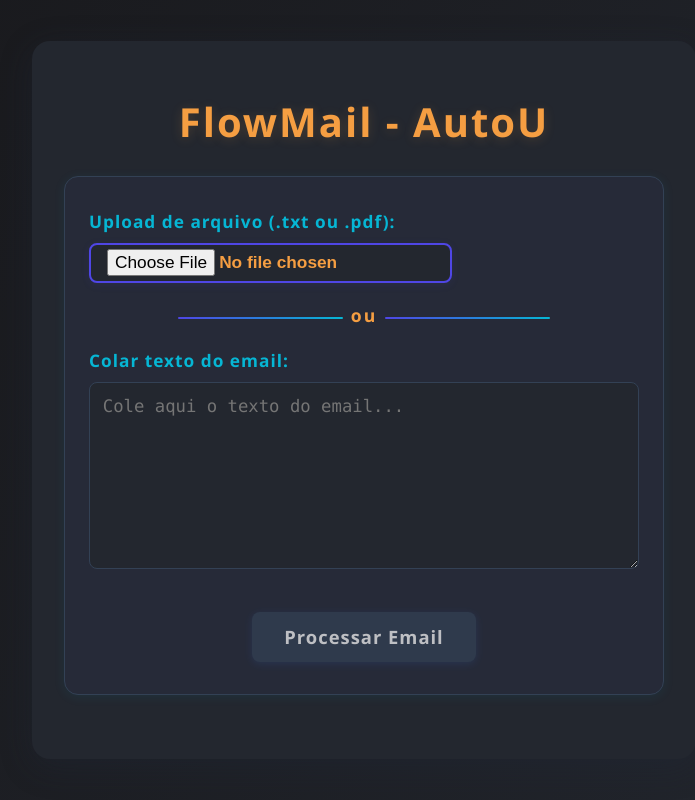
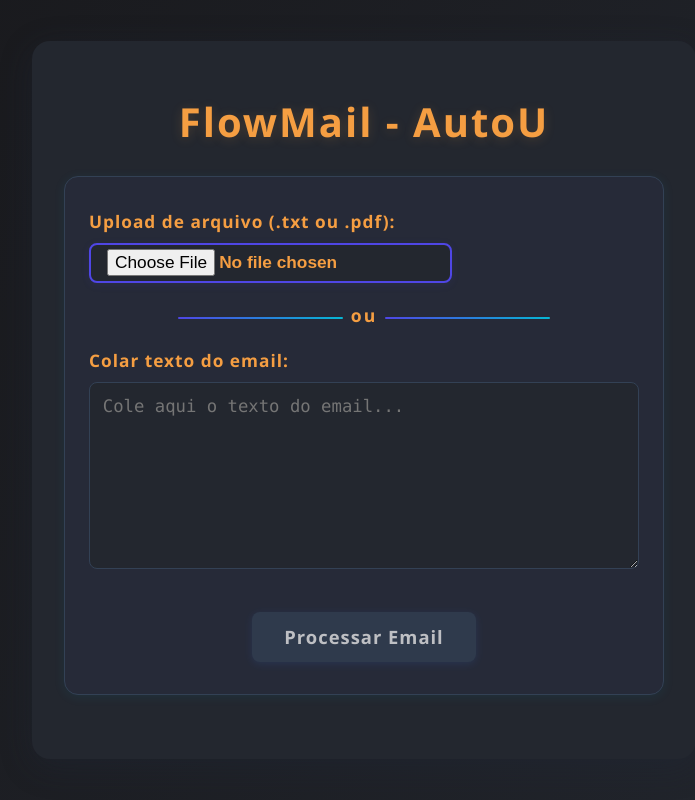
Before and after one commit to IvanFilh/email-classifier, a React (Vite) app: page / in a window 1280 px wide. Shown: the whole page, without its empty margins (276-971 px from the left). Built offline with nearby package versions, Linux system fonts and the light colour scheme.

Commit message:
style: estilizando o strong

```diff
--- a/src/App.css
+++ b/src/App.css
@@ -227,3 +227,9 @@ button:not(:disabled):active::after {
   margin: 0.7rem 0;
   color: var(--text-dark);
 }
+
+strong {
+  color: var(--accent);
+  font-weight: 700;
+  letter-spacing: 1px;
+}
```
